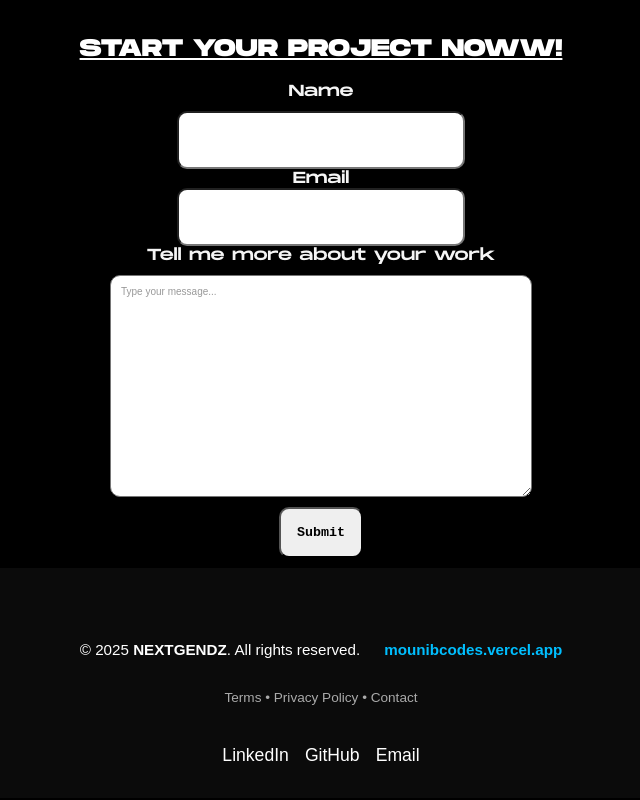
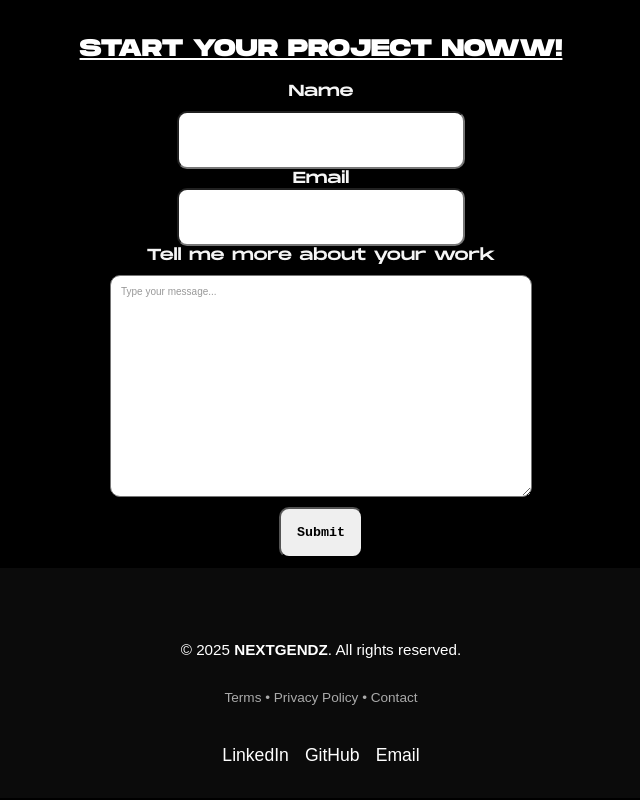
Before and after one commit to mounibcodes/mounibcodes, a plain HTML site: page index.html in a window 1280 px wide. Shown: the part 2731-3531 px from the top of the page, without its empty margins (319-959 px from the left). Drawn offline with Linux system fonts and the light colour scheme.

Commit message:
Update index.html

```diff
--- a/index.html
+++ b/index.html
@@ -176,9 +176,6 @@
 
     <div style="display: flex; flex-wrap: wrap; justify-content: center; align-items: center; gap: 1.5rem; font-size: 0.95rem;">
         <p style="margin: 0;">© 2025 <b>NEXTGENDZ</b>. All rights reserved.</p>
-        <p style="margin: 0;">
-            <a href="https://mounibcodes.vercel.app" style="color: #00bfff; text-decoration: none; font-weight: 600;">mounibcodes.vercel.app</a>
-        </p>
     </div>
 
     <div style="margin-top: 1rem; font-size: 0.85rem; color: #aaaaaa;">
```
